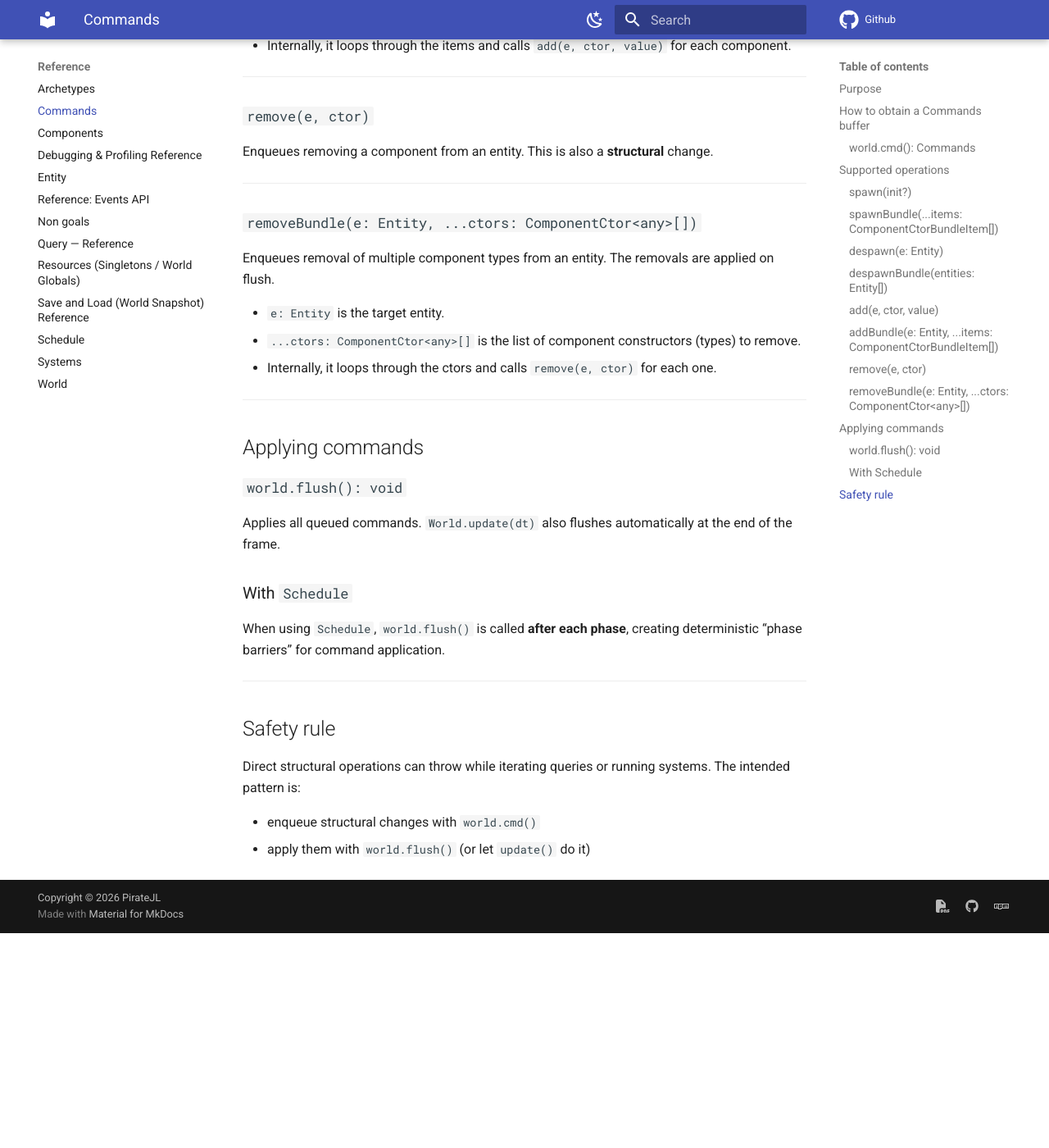
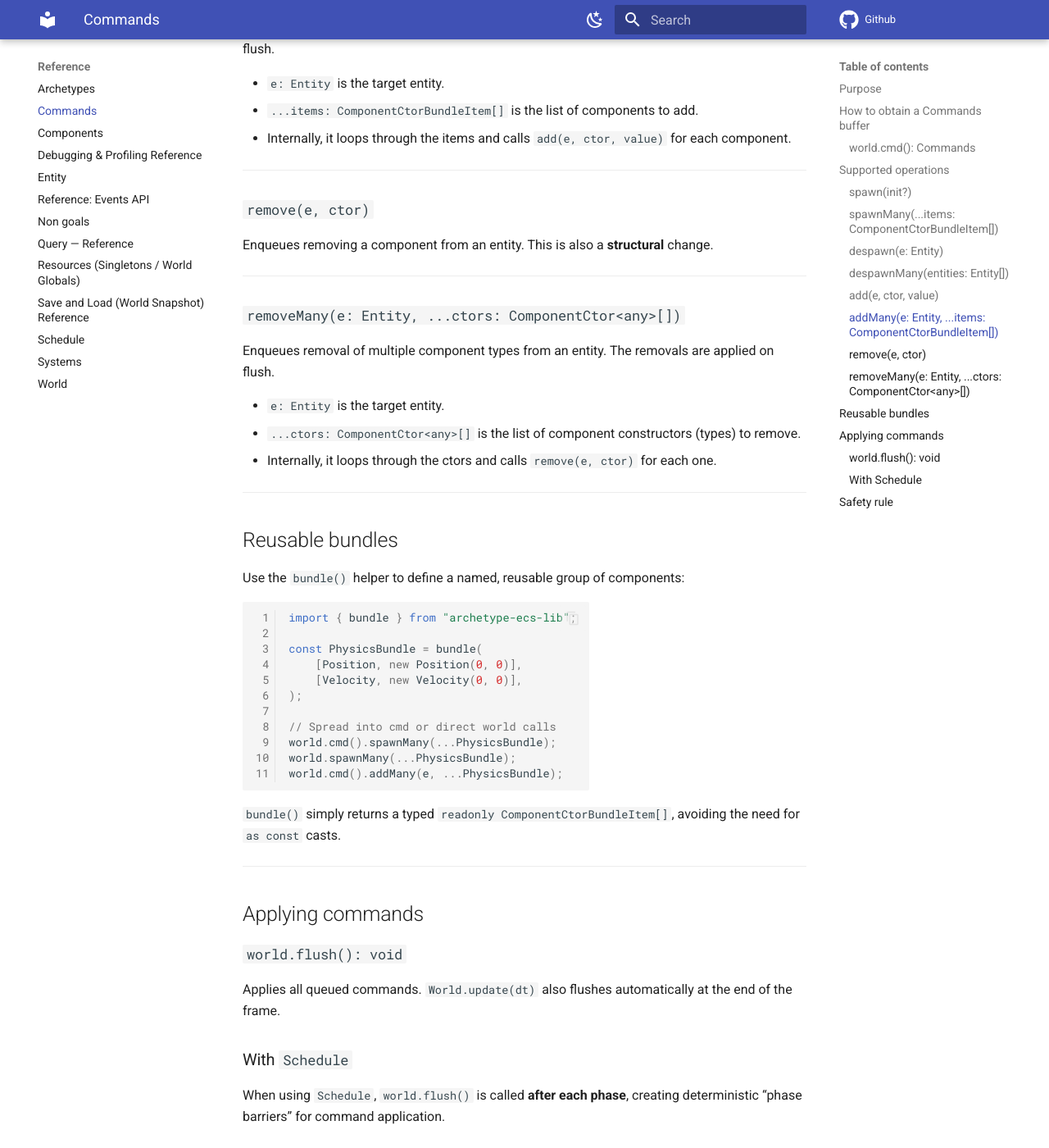
Before and after one commit to PirateJL/archetype-ecs-lib, an MkDocs documentation site: the page built from docs/Reference/commands.md, in a window 1280 px wide and 1400 px high, scrolled down 2112 px. Shown: the whole window at 82% size. Built offline with MkDocs 1.6.1 and Material for MkDocs 9.7.7, drawn with Linux system fonts in a browser that asks for light colours; comment, search, counter and statistics services are not loaded; the version menu is left out; before the commit the page ends 3250 px from its top, so only the background shows below that; some of the changed text lies outside the part shown.

Commit message:
DOCS #68 Update references to `spawnMany`, `addMany`, `removeMany` APIs; add `bundle` example and `destroy` method details

````diff
--- a/docs/How-To Guides/How-to-add-remove-components-at-runtime.md
+++ b/docs/How-To Guides/How-to-add-remove-components-at-runtime.md
@@ -16,7 +16,7 @@ world.add(e, Velocity, new Velocity(1, 0));
 
 // Or add many at once
 const z = world.spawn();
-world.addMany(z, [new Position(0, 0), new Velocity(1, 0)])
+world.addMany(z, [Position, new Position(0, 0)], [Velocity, new Velocity(1, 0)])
 
 world.remove(e, Velocity);
 ```
@@ -34,7 +34,7 @@ world.addSystem((w: any) => {
 // Or remove many at once
 world.addSystem((w: any) => {
   for (const { e, c1: pos } of w.query(Position, Velocity)) {
-    if (pos.x < 0)  w.cmd().removeMny(e, Position, Velocity);
+    if (pos.x < 0)  w.cmd().removeMany(e, Position, Velocity);
   }
 });
 
--- a/docs/Reference/commands.md
+++ b/docs/Reference/commands.md
@@ -42,12 +42,19 @@ Enqueues creation of a new entity.
 
 ---
 
-### `spawnBundle(...items: ComponentCtorBundleItem[])`
+### `spawnMany(...items: ComponentCtorBundleItem[])`
 
 Queues the creation of a new entity, along with its initial components, and applies everything on the next flush (within the same flush cycle).
 
 * `...items: ComponentCtorBundleItem[]` is the list of components to add to the newly created entity.
 * Internally, it iterates over the items and calls `add(e, ctor, value)` for each component.
+
+```ts
+world.cmd().spawnMany(
+    [Position, new Position(0, 0)],
+    [Velocity, new Velocity(1, 0)],
+);
+```
 
 ---
 
@@ -57,7 +64,7 @@ Enqueues removal of an entity.
 
 ---
 
-### `despawnBundle(entities: Entity[])`
+### `despawnMany(entities: Entity[])`
 
 Enqueues the destruction of multiple entities. The actual removals are applied when commands are flushed.
 
@@ -72,7 +79,7 @@ Enqueues adding a component to an entity. This is a **structural** change (it ma
 
 ---
 
-### `addBundle(e: Entity, ...items: ComponentCtorBundleItem[])`
+### `addMany(e: Entity, ...items: ComponentCtorBundleItem[])`
 
 Enqueues adding multiple components to an existing entity. All component adds are applied on flush.
 
@@ -88,13 +95,35 @@ Enqueues removing a component from an entity. This is also a **structural** chan
 
 ---
 
-### `removeBundle(e: Entity, ...ctors: ComponentCtor<any>[])`
+### `removeMany(e: Entity, ...ctors: ComponentCtor<any>[])`
 
 Enqueues removal of multiple component types from an entity. The removals are applied on flush.
 
 * `e: Entity` is the target entity.
 * `...ctors: ComponentCtor<any>[]` is the list of component constructors (types) to remove.
 * Internally, it loops through the ctors and calls `remove(e, ctor)` for each one.
+
+---
+
+## Reusable bundles
+
+Use the `bundle()` helper to define a named, reusable group of components:
+
+```ts
+import { bundle } from "archetype-ecs-lib";
+
+const PhysicsBundle = bundle(
+    [Position, new Position(0, 0)],
+    [Velocity, new Velocity(0, 0)],
+);
+
+// Spread into cmd or direct world calls
+world.cmd().spawnMany(...PhysicsBundle);
+world.spawnMany(...PhysicsBundle);
+world.cmd().addMany(e, ...PhysicsBundle);
+```
+
+`bundle()` simply returns a typed `readonly ComponentCtorBundleItem[]`, avoiding the need for `as const` casts.
 
 ---
 
````
Also changed, not shown: docs/How-To Guides/How-to-use-ECS-alongside-Three.js.md (+2 -2 lines), docs/Reference/world.md (+12 -0 lines), docs/Tutorials/Tutorial-1-Your-first-ECS-World.md (+2 -2 lines), docs/Tutorials/Tutorial-5-ECS-+-Three.js.md (+5 -2 lines).
